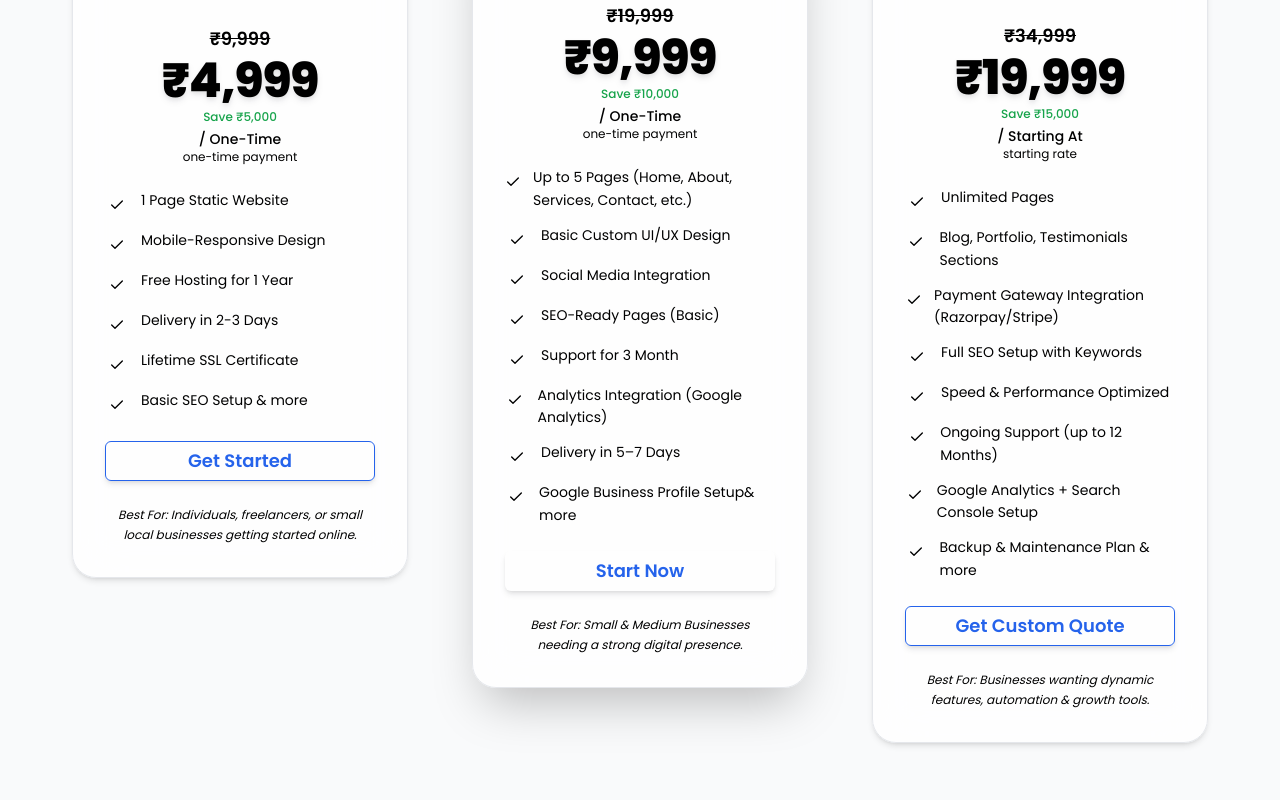
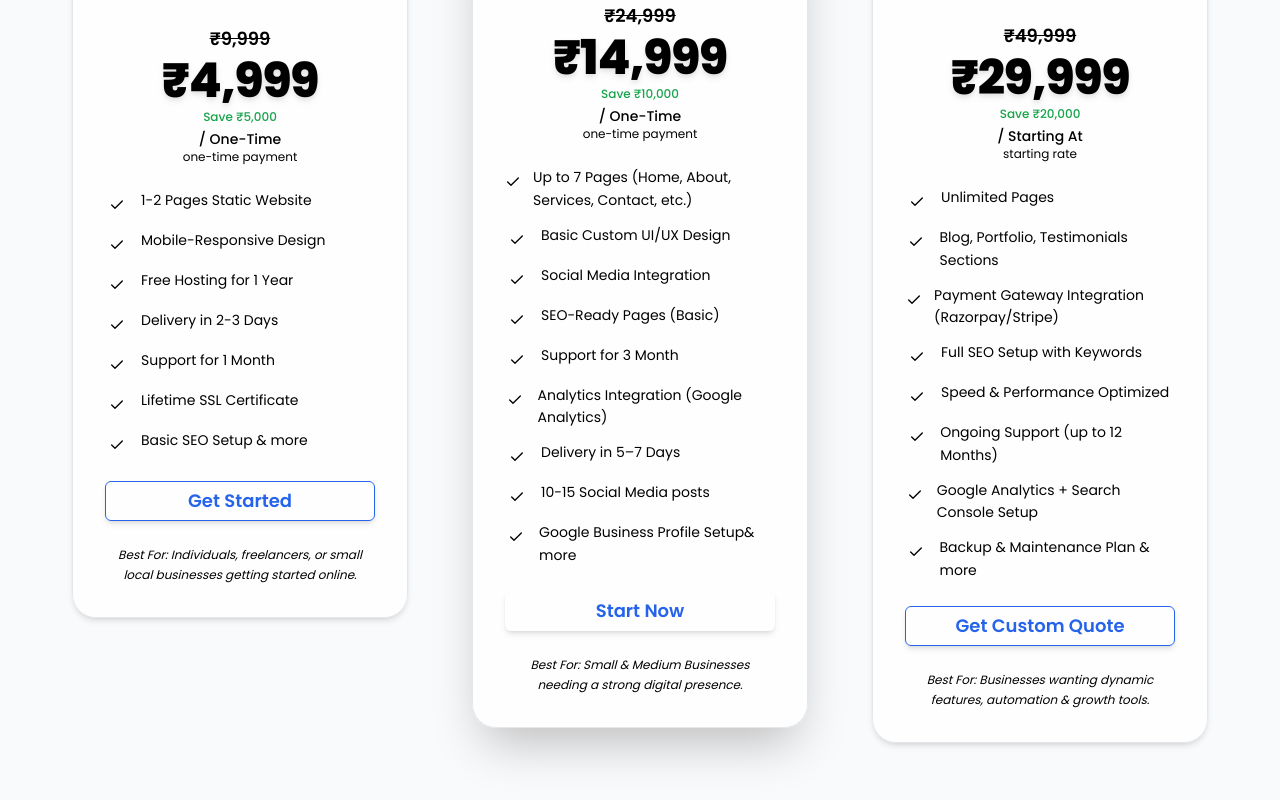
Before and after one commit to dhondikarthikeya/sriyantra-main, a React (Vite) app: page /armoor-web-design in a window 1280 px wide. Shown: the part 4517-5317 px from the top of the page. Built offline with nearby package versions, Linux system fonts and the light colour scheme.

Commit message:
Update pricing.tsx

```diff
--- a/src/components/ui/pricing.tsx
+++ b/src/components/ui/pricing.tsx
@@ -34,10 +34,11 @@ const plans: PricingPlan[] = [
     yearlyPrice: "4999",
     period: "One-Time",
     features: [
-      "1 Page Static Website",
+      "1-2 Pages Static Website",
       "Mobile-Responsive Design",
       "Free Hosting for 1 Year",
       "Delivery in 2-3 Days",
+      "Support for 1 Month",
       "Lifetime SSL Certificate",
       "Basic SEO Setup & more",
     ],
@@ -50,17 +51,18 @@ const plans: PricingPlan[] = [
   },
   {
     name: "🚀 Business Plan",
-    price: "19999",
+    price: "24999",
     yearlyPrice: "10499",
     period: "One-Time",
     features: [
-      "Up to 5 Pages (Home, About, Services, Contact, etc.)",
+      "Up to 7 Pages (Home, About, Services, Contact, etc.)",
       "Basic Custom UI/UX Design",
       "Social Media Integration",
       "SEO-Ready Pages (Basic)",
       "Support for 3 Month",
       "Analytics Integration (Google Analytics)",
       "Delivery in 5–7 Days",
+      "10-15 Social Media posts",
       "Google Business Profile Setup& more",
     ],
     description:
@@ -69,11 +71,11 @@ const plans: PricingPlan[] = [
     href: "/#contact",
     isPopular: true,
     isLaunchingOffer: true,
-    launchOfferPrice: "9999",
+    launchOfferPrice: "14999",
   },
   {
     name: "🔥 Pro Plan",
-    price: "34999",
+    price: "49999",
     yearlyPrice: "20999",
     period: "Starting At",
     features: [
@@ -91,7 +93,7 @@ const plans: PricingPlan[] = [
     buttonText: "Get Custom Quote",
     href: "/#contact",
     isLaunchingOffer: true,
-    launchOfferPrice: "19999",
+    launchOfferPrice: "29999",
   },
 ];
 
```
